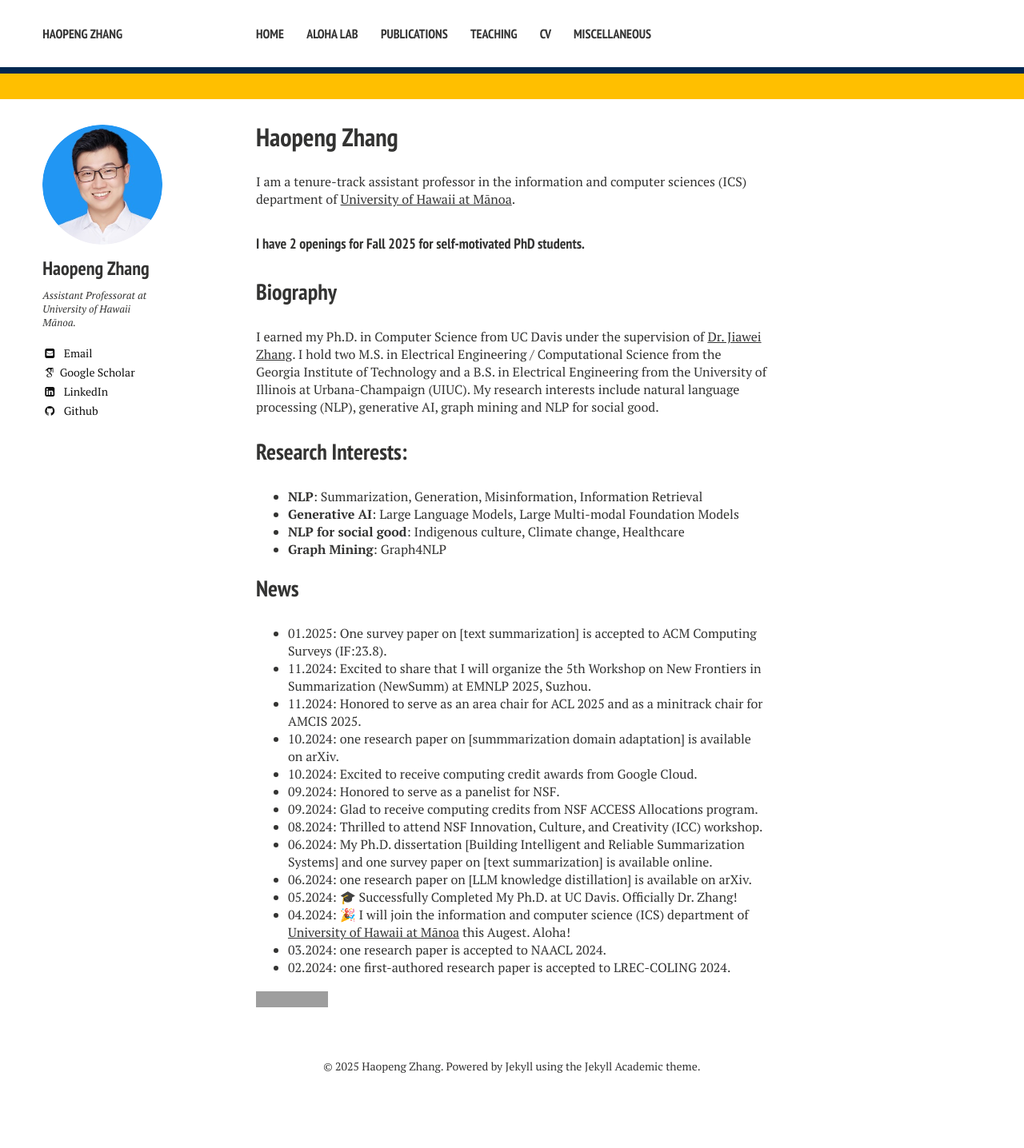
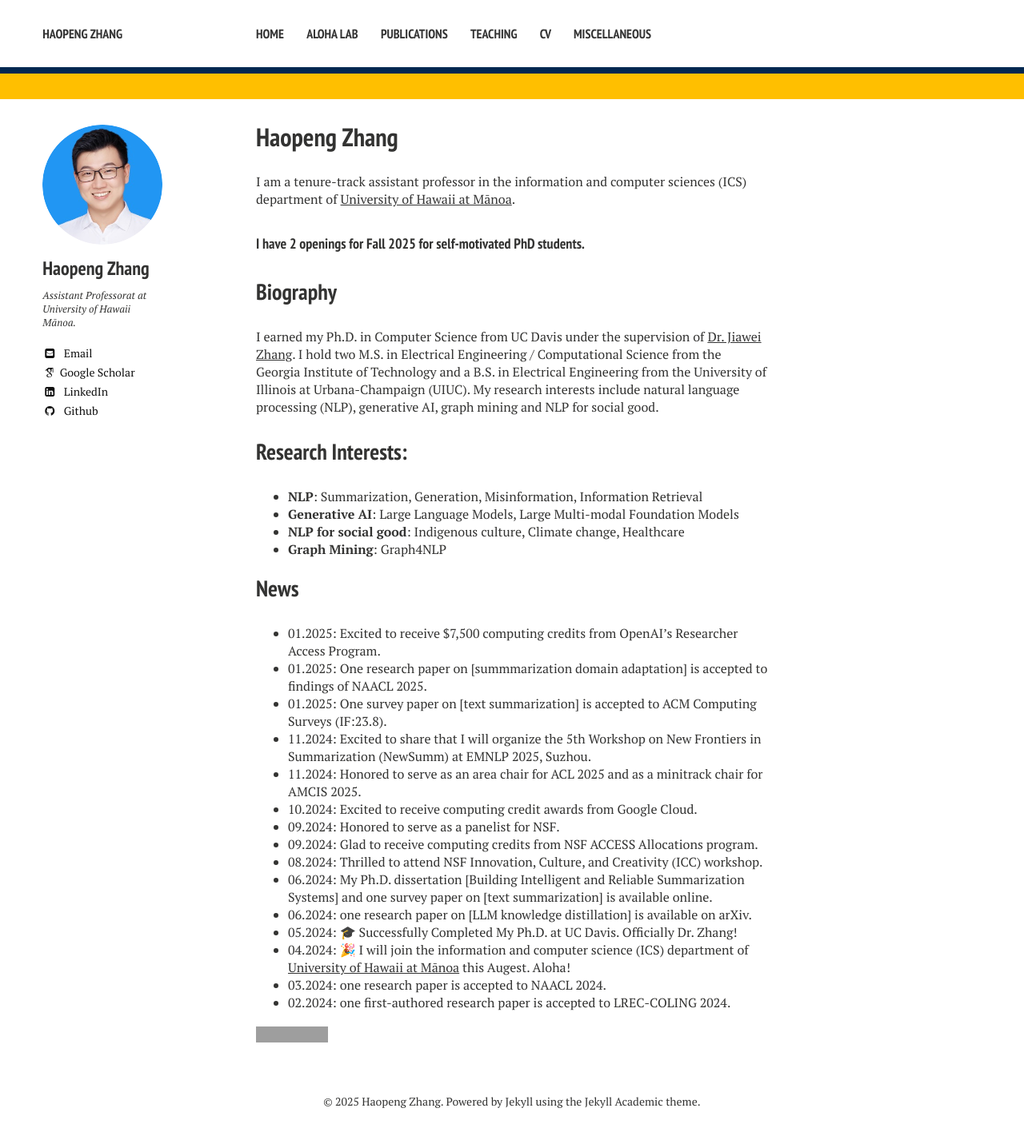
Before and after one commit to hpzhang94/hpzhang94.github.io, a Jekyll site: the page built from index.md, in a window 1280 px wide. Shown: the whole page at 80% size. Built offline with Jekyll 4.4.1, drawn with Linux system fonts in a browser that asks for light colours; nearby versions of some CDN libraries; some web fonts are replaced; before the commit the page ends 1392 px from its top, so only the background shows below that; grey boxes are pictures that could not be loaded.

Commit message:
update 0122

```diff
--- a/index.md
+++ b/index.md
@@ -23,10 +23,11 @@ I earned my Ph.D. in Computer Science from UC Davis under the supervision of <a
 - **Graph Mining**: Graph4NLP
 
 ## News
+- 01.2025: Excited to receive $7,500 computing credits from OpenAI’s Researcher Access Program.
+- 01.2025: One research paper on <a href = "https://arxiv.org/pdf/2410.15687" target="_blank"> [summmarization domain adaptation]</a> is accepted to findings of NAACL 2025.
 - 01.2025: One survey paper on <a href = "https://arxiv.org/abs/2406.11289" target="_blank"> [text summarization]</a> is accepted to ACM Computing Surveys (IF:23.8).
 - 11.2024: Excited to share that I will organize the 5th Workshop on New Frontiers in Summarization (NewSumm) at EMNLP 2025, Suzhou.
 - 11.2024: Honored to serve as an area chair for ACL 2025 and as a minitrack chair for AMCIS 2025.
-- 10.2024: one research paper on <a href = "https://arxiv.org/pdf/2410.15687" target="_blank"> [summmarization domain adaptation]</a> is available on arXiv.
 - 10.2024: Excited to receive computing credit awards from Google Cloud.
 - 09.2024: Honored to serve as a panelist for NSF.
 - 09.2024: Glad to receive computing credits from NSF ACCESS Allocations program.
```
Also changed, not shown: research.md (+7 -6 lines).
